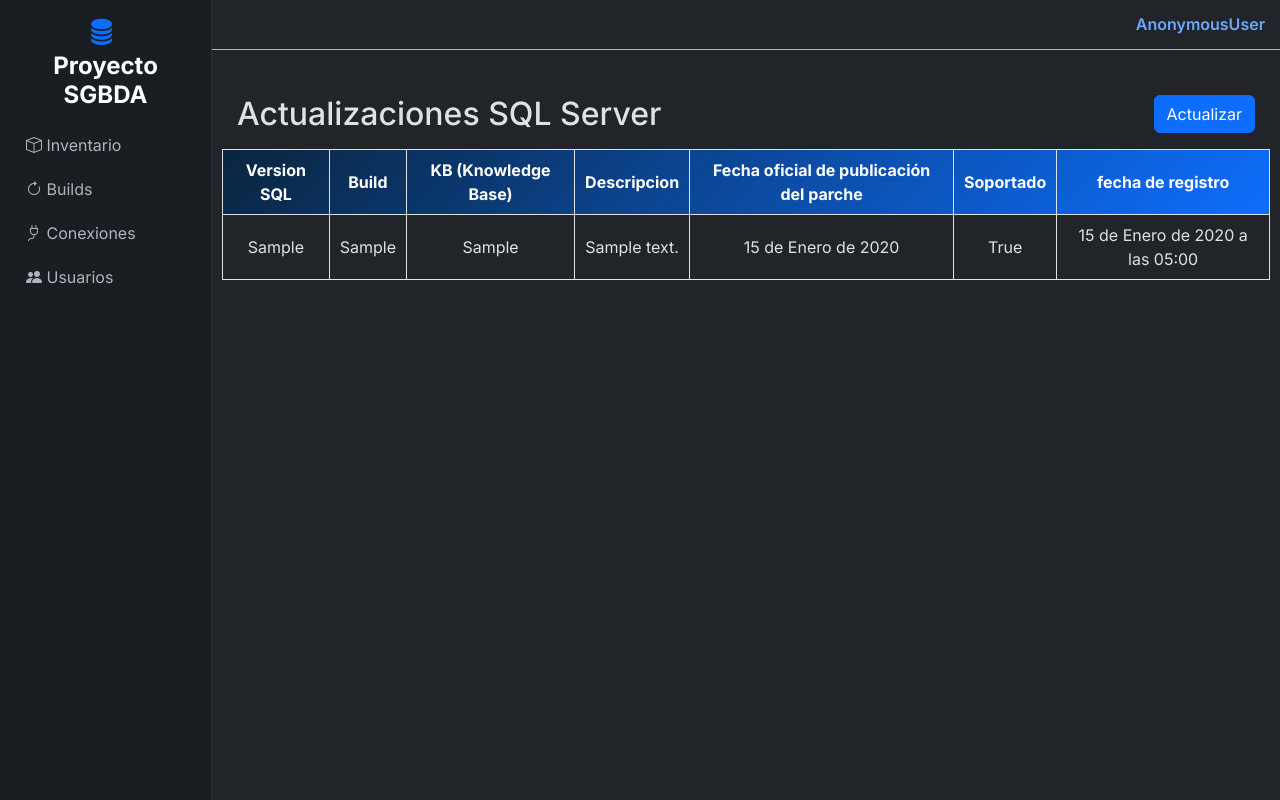
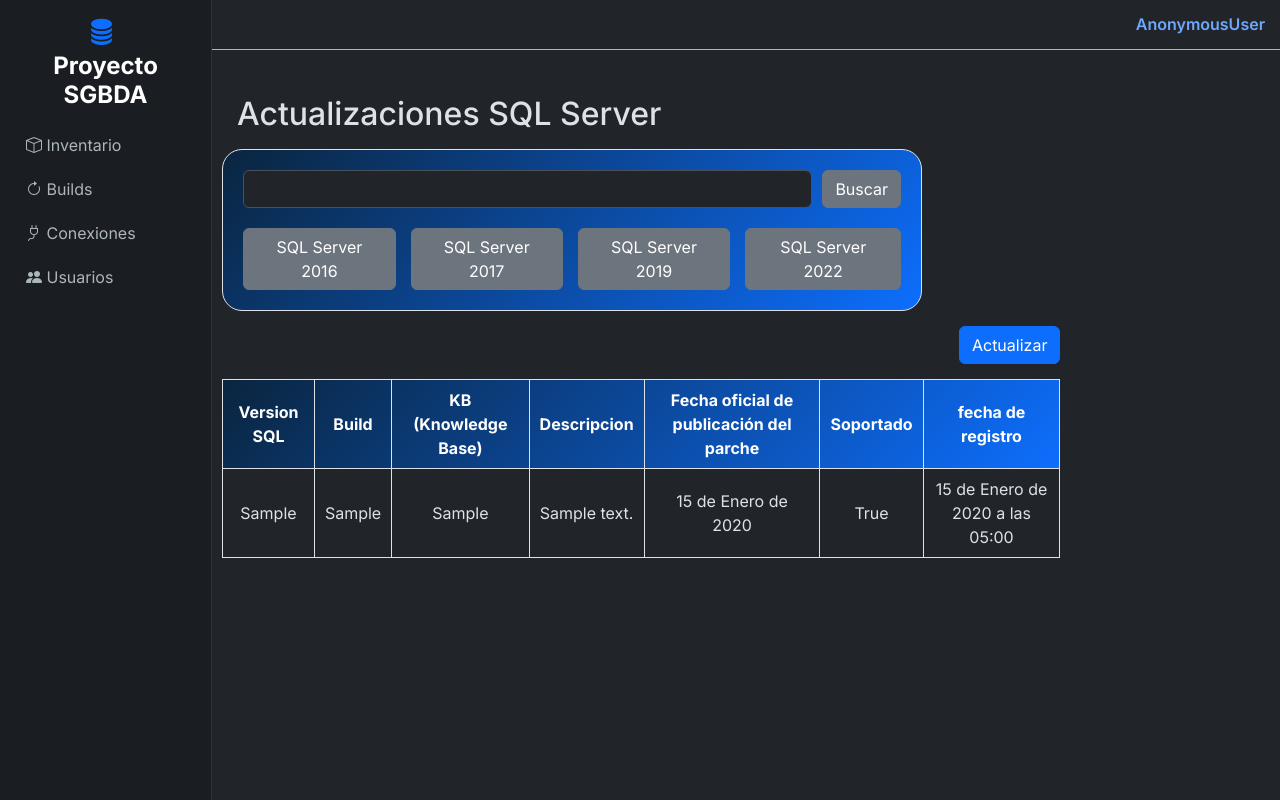
Before and after one commit to JulianCarvajal07/Proyecto-SGBDA, a Django app: page /listar_builds/ in a window 1280 px wide. Run offline with Django 5.2, Linux system fonts and the light colour scheme; tables that the repository leaves empty hold one stand-in row (values such as "Sample post").

Commit message:
desarrollo del frontend para el filtro de busqueda en el template builds.html

```diff
--- a/sgbda/static/css/base.css
+++ b/sgbda/static/css/base.css
@@ -51,8 +51,7 @@ body {
     display: flex;
     flex-direction: column;
     width: 100%;
-    justify-content: center;
-    align-items: center;
+    justify-content:flex-start;
     padding: 10px;
 }
 
--- a/sgbda/static/css/builds.css
+++ b/sgbda/static/css/builds.css
@@ -5,3 +5,36 @@
     width: 100%;
     padding: 15px;
 }
+
+.filtro-busqueda {
+    background: linear-gradient(135deg, #0a253f 0%, #0d6efd 100%);
+    color: white;
+    display: flex;
+    flex-direction: column;
+    width: 700px;
+    gap: 20px;
+    padding: 20px;
+    border: 1px solid  #dee2e6;
+    border-radius: 20px;
+    margin: 0 0 15px 0;
+}
+
+.busqueda-texto{
+    display: flex;
+    gap: 10px;
+}
+
+.opciones-sql {
+    display: flex;
+    flex-direction: row;
+    gap: 15px;
+    width: 100%;
+}
+
+.tabla-builds {
+    display: flex;
+    flex-direction: column;
+    gap: 15px;
+    width: 80%;
+    align-items: end;
+}
--- /dev/null
+++ b/sgbda/static/css/inventario.css
@@ -0,0 +1,4 @@
+.tabla-inventario{
+    display: flex;
+    width: 80%;
+}
--- a/sgbda/templates/base.html
+++ b/sgbda/templates/base.html
@@ -17,6 +17,7 @@
     <link rel="stylesheet" href="{% static 'css/usuarios.css' %}">
     <link rel="stylesheet" href="{% static 'css/conexiones.css' %}">
     <link rel="stylesheet" href="{% static 'css/builds.css' %}">
+    <link rel="stylesheet" href="{% static 'css/inventario.css' %}">
 </head>
 
 <body>
--- a/sgbda/templates/paginas/builds.html
+++ b/sgbda/templates/paginas/builds.html
@@ -22,14 +22,31 @@
 
 <div class="boton-actualizar-builds">
 <h2 style="margin: 0">Actualizaciones SQL Server</h2>
-    <form method="POST" action="{% url 'actualizar_builds' %}">
-        {% csrf_token %}
-        <button type="submit" class="btn btn-primary">Actualizar</button>
-    </form>
+
+</div>
+
+<div class="filtro-busqueda">
+    <div class="busqueda-texto">
+        <input type="text" class="form-control" name="" id="" aria-describedby="helpId" placeholder="">
+        <button type="button" class="btn btn-secondary">Buscar</button>
+    </div>
+    <div class="opciones-sql">
+        <button type="button" class="btn btn-secondary">SQL Server 2016</button>
+        <button type="button" class="btn btn-secondary">SQL Server 2017</button>
+        <button type="button" class="btn btn-secondary">SQL Server 2019</button>
+        <button type="button" class="btn btn-secondary">SQL Server 2022</button>
+    </div>
 </div>
 
 
+
     <div class="tabla-builds">
+
+        <form method="POST" action="{% url 'actualizar_builds' %}">
+            {% csrf_token %}
+            <button type="submit" class="btn btn-primary">Actualizar</button>
+        </form>
+
             <table class="tabla-personalizada">
                 <thead>
                     <tr>
```
